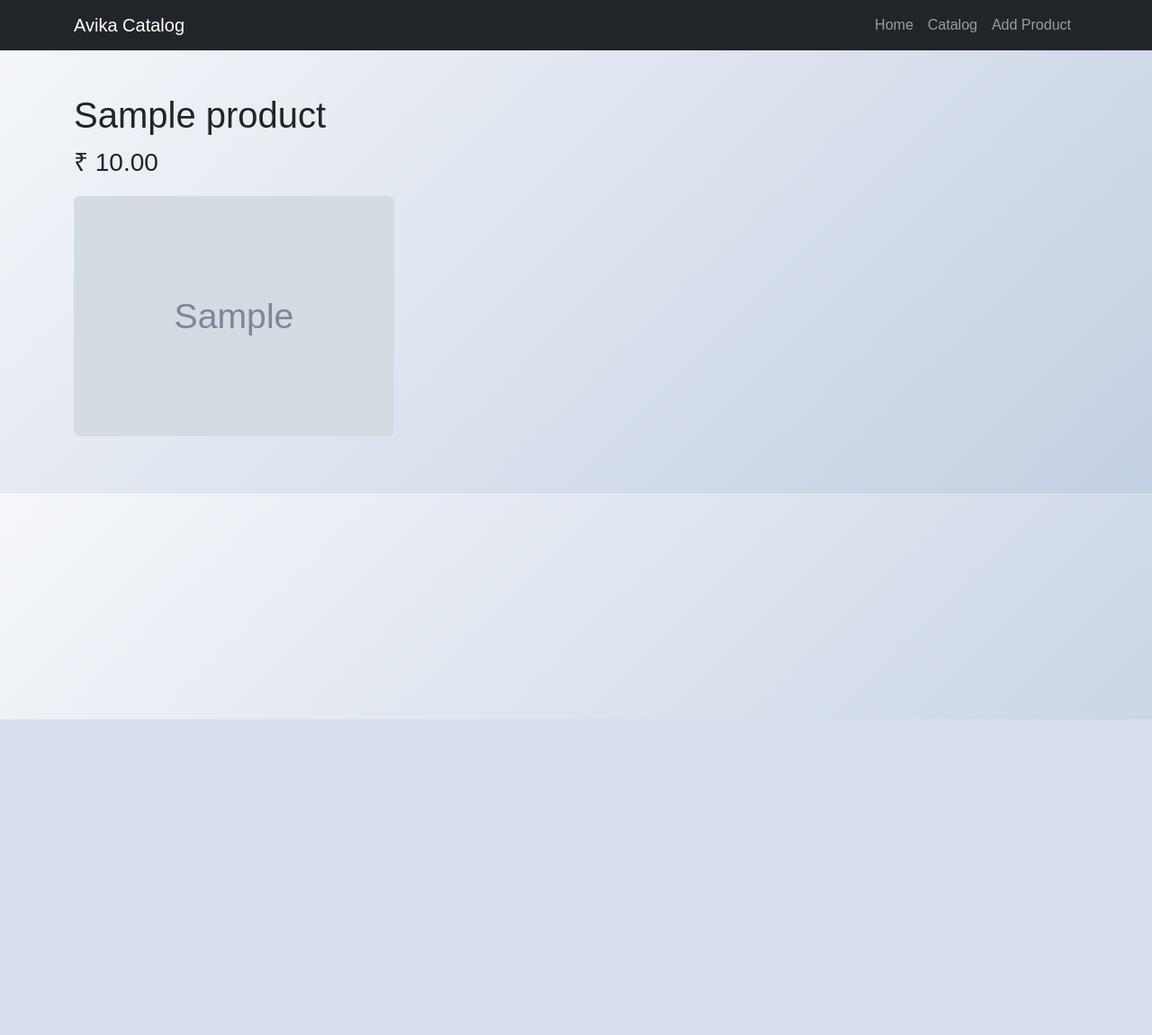
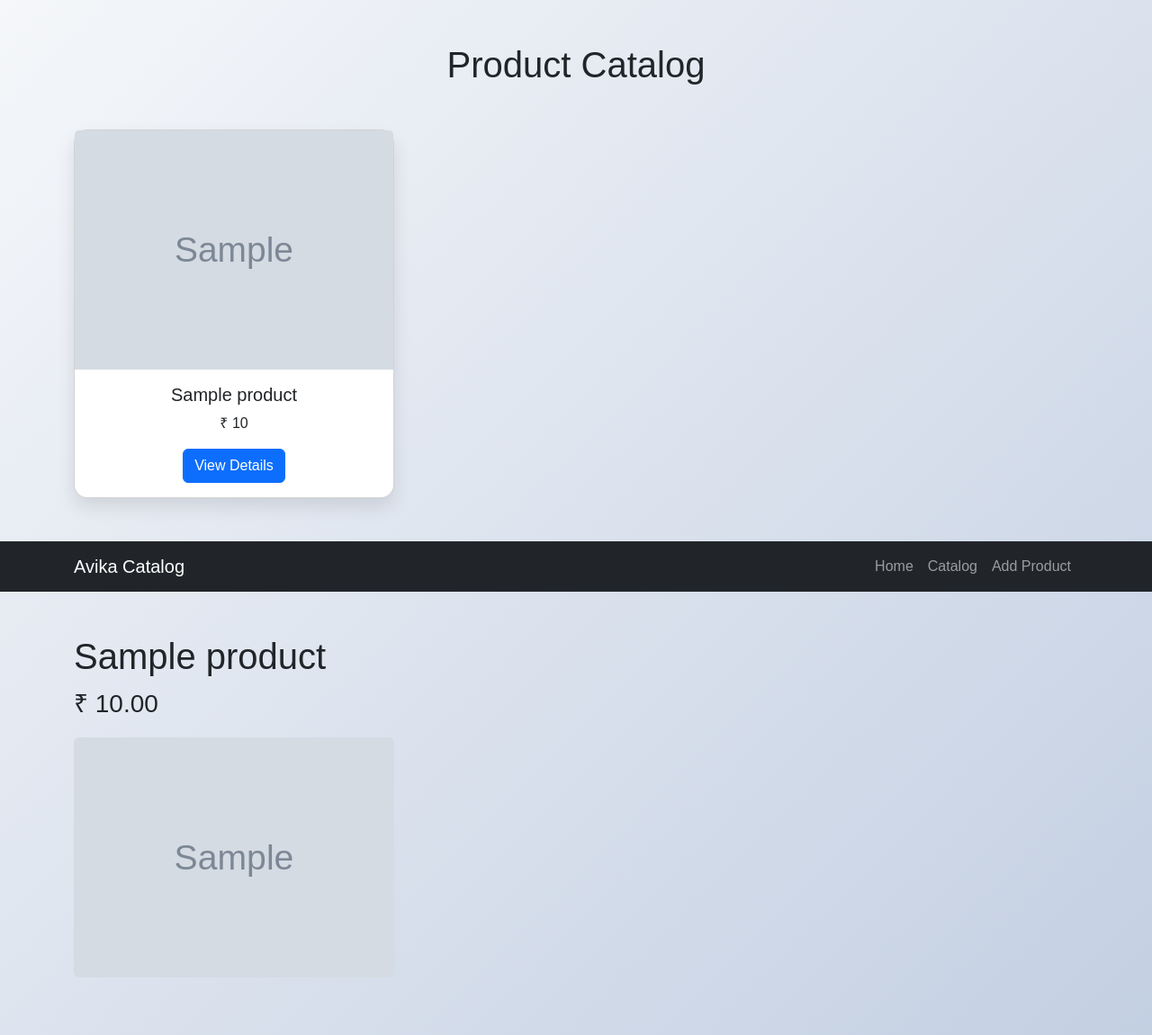
Before and after one commit to devendra-9638/avika-catalog, a Flask app: template templates/product_detail.html in a window 1280 px wide. Shown: the whole page at 90% size. Before the commit the page ends 800 px from the top, so only its background shows below. Run offline with Flask 3, Linux system fonts and the light colour scheme; the template is opened without the code that fills it: most values are stand-ins (such as "Sample title", 1, 10 or a date in 2020); grey boxes marked "Sample" are stand-in pictures.

Commit message:
Update product_detail.html

```diff
--- a/templates/product_detail.html
+++ b/templates/product_detail.html
@@ -1,4 +1,39 @@
-{% extends "base.html" %}
+<!DOCTYPE html>
+<html lang="en">
+<head>
+    <meta charset="UTF-8">
+    <title>Catalog</title>
+    <link href="https://cdn.jsdelivr.net/npm/bootstrap@5.3.3/dist/css/bootstrap.min.css" rel="stylesheet">
+</head>
+<body class="bg-light">
+    <div class="container my-5">
+        <h1 class="text-center mb-5">Product Catalog</h1>
+
+        {% if products %}
+            <div class="row row-cols-1 row-cols-md-3 g-4">
+                {% for product in products %}
+                    <div class="col">
+                        <div class="card h-100">
+                            {% if product.images %}
+                                <img src="{{ url_for('static', filename='uploads/' + product.images[0]) }}" class="card-img-top" alt="{{ product.name }}">
+                            {% else %}
+                                <img src="https://via.placeholder.com/300" class="card-img-top" alt="No Image">
+                            {% endif %}
+                            <div class="card-body text-center">
+                                <h5 class="card-title">{{ product.name }}</h5>
+                                <p class="card-text">₹ {{ product.price }}</p>
+                                <a href="{{ url_for('product_detail', pid=product.id) }}" class="btn btn-primary">View Details</a>
+                            </div>
+                        </div>
+                    </div>
+                {% endfor %}
+            </div>
+        {% else %}
+            <p class="text-center">No products yet. <a href="{{ url_for('upload') }}">Add one!</a></p>
+        {% endif %}
+    </div>
+</body>
+</html>{% extends "base.html" %}
 
 {% block title %}{{ product.name }}{% endblock %}
 
```
